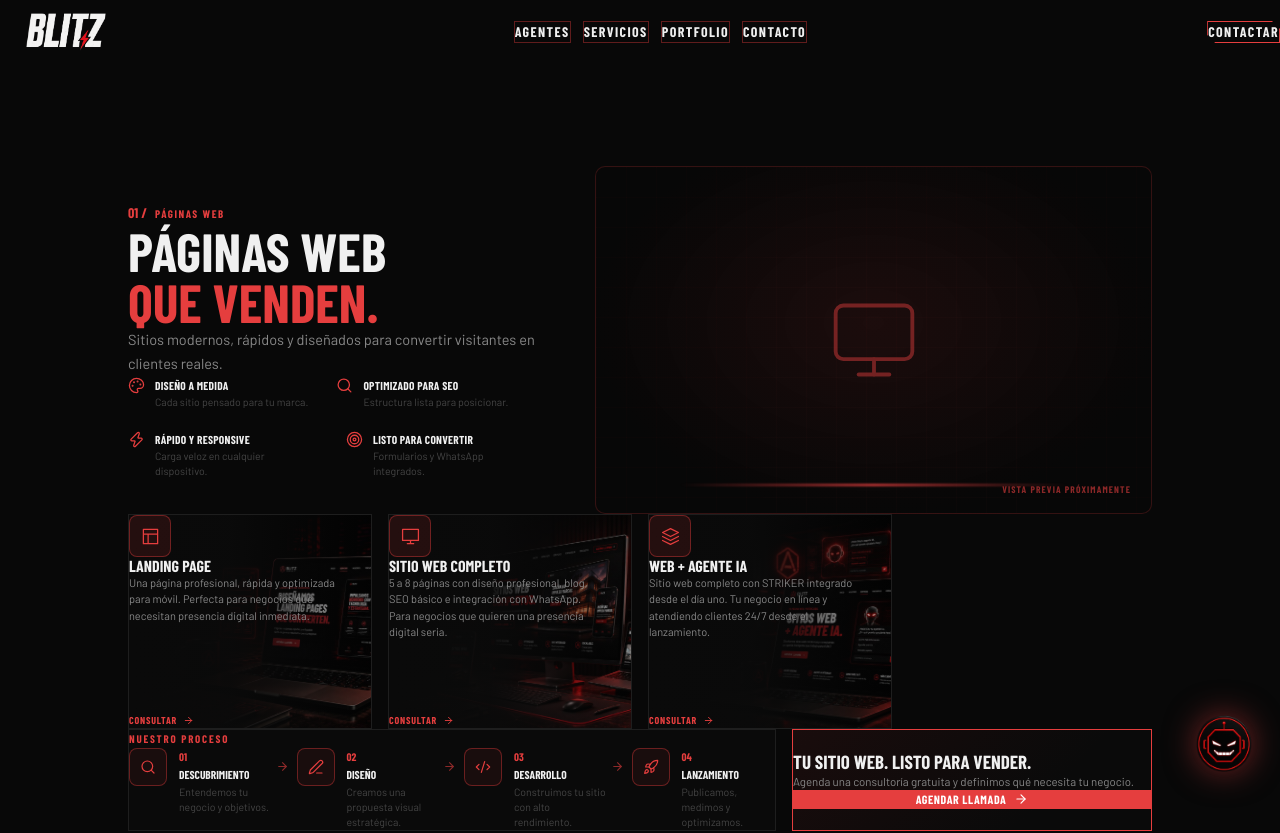
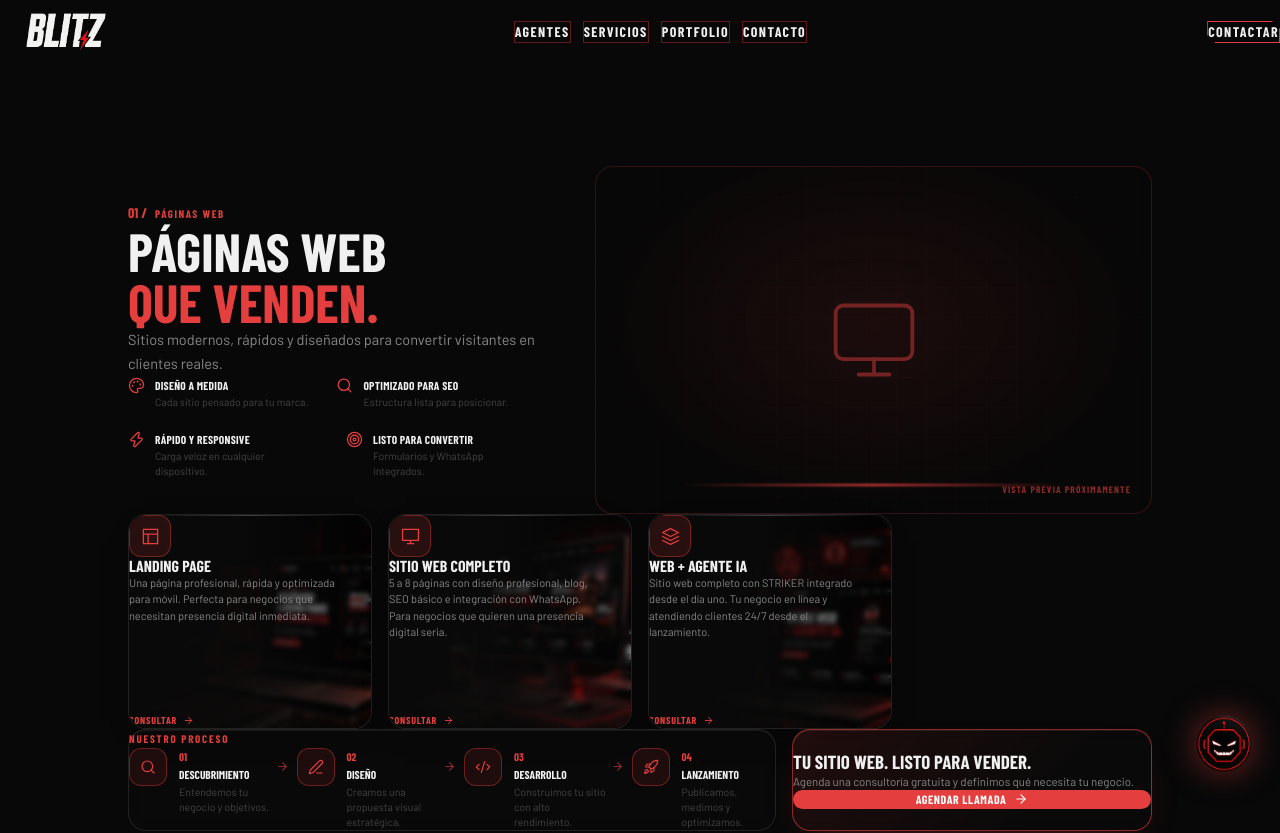
Before and after one commit to dacabrero11/blitz, a Next.js app: page /servicios/categoria/paginas-web in a window 1280 px wide. Shown: the top 833 px of the page. Built offline with nearby package versions, Linux system fonts and the light colour scheme; a web font is replaced by a local one.

Commit message:
Color por sección (Páginas Web rojo, Automatización azul, Diseño morado), cards con bordes redondeados y efecto glass, y tilt 3D en hover que sigue al cursor

```diff
--- a/components/sections/CategoriaSection.tsx
+++ b/components/sections/CategoriaSection.tsx
@@ -1,4 +1,4 @@
-import Link from 'next/link'
+import { TiltCard } from '@/components/ui/TiltCard'
 import {
   Zap, TrendingUp, DollarSign, Shield, Search, Edit3, Settings, BarChart3,
   Star, Target, Video, CheckCircle, ArrowRight, MessageCircle, Monitor,
@@ -40,7 +40,7 @@ function HeroVisualPlaceholder({ acento }: { acento: string }) {
         aspectRatio: '16 / 10',
         background: `radial-gradient(ellipse at 50% 45%, ${acento}18, #070707 72%)`,
         border: `1px solid ${acento}33`,
-        borderRadius: 10,
+        borderRadius: 18,
       }}
     >
       <div
@@ -88,7 +88,7 @@ function Badge({ icon, label, acento }: { icon: string; label: string; acento: s
     <div className="flex flex-col items-center gap-1.5" style={{ width: 74 }}>
       <div
         className="flex items-center justify-center"
-        style={{ width: 44, height: 44, background: 'rgba(10,10,10,0.85)', border: `1px solid ${acento}55`, borderRadius: 8 }}
+        style={{ width: 44, height: 44, background: 'rgba(10,10,10,0.85)', border: `1px solid ${acento}55`, borderRadius: 12, backdropFilter: 'blur(6px)' }}
       >
         <Ico name={icon} size={19} color={acento} />
       </div>
@@ -193,11 +193,17 @@ export function CategoriaSection({ cat, index }: { cat: Categoria; index: number
         {/* ─── CARDS: 4 per row ─── */}
         <div className="grid grid-cols-1 sm:grid-cols-2 lg:grid-cols-4 gap-4 mb-4">
           {cat.items.map((item) => (
-            <Link
+            <TiltCard
               key={item.slug}
               href={`/servicios/${item.slug}`}
-              className="group relative overflow-hidden flex flex-col justify-between transition-colors duration-200"
-              style={{ minHeight: 215, border: '1px solid var(--border)', background: '#0a0a0a' }}
+              accent={cat.acento}
+              className="group relative overflow-hidden flex flex-col justify-between"
+              style={{
+                minHeight: 215,
+                borderRadius: 18,
+                border: '1px solid rgba(255,255,255,0.10)',
+                background: 'rgba(10,10,10,0.55)',
+              }}
             >
               {/* Background image, bleeding to the right */}
               <div className="absolute inset-0">
@@ -207,21 +213,40 @@ export function CategoriaSection({ cat, index }: { cat: Categoria; index: number
                 ) : (
                   <CardImagePlaceholder acento={cat.acento} />
                 )}
+                {/* Frosted glass layer over the image */}
                 <div
                   className="absolute inset-0"
-                  style={{ background: 'linear-gradient(90deg, #0a0a0a 0%, rgba(10,10,10,0.96) 42%, rgba(10,10,10,0.55) 72%, rgba(10,10,10,0.25) 100%)' }}
+                  style={{
+                    backdropFilter: 'blur(2.5px)',
+                    WebkitBackdropFilter: 'blur(2.5px)',
+                    background:
+                      'linear-gradient(90deg, rgba(10,10,10,0.95) 0%, rgba(10,10,10,0.88) 44%, rgba(10,10,10,0.5) 74%, rgba(10,10,10,0.22) 100%)',
+                  }}
+                />
+                {/* Accent wash that grows on hover */}
+                <div
+                  className="absolute inset-0 opacity-0 group-hover:opacity-100 transition-opacity duration-300 pointer-events-none"
+                  style={{ background: `radial-gradient(ellipse at 15% 0%, ${cat.acento}1f, transparent 62%)` }}
+                />
+                {/* Glass edge highlight */}
+                <div
+                  className="absolute pointer-events-none"
+                  style={{ top: 0, left: '8%', right: '8%', height: 1, background: 'linear-gradient(90deg, transparent, rgba(255,255,255,0.22), transparent)' }}
                 />
               </div>
 
-              <div
-                className="absolute inset-0 opacity-0 group-hover:opacity-100 transition-opacity pointer-events-none"
-                style={{ border: `1px solid ${cat.acento}` }}
-              />
-
               <div className="relative p-5">
                 <div
-                  className="flex items-center justify-center mb-4"
-                  style={{ width: 42, height: 42, background: `${cat.acento}1f`, border: `1px solid ${cat.acento}66`, borderRadius: 8 }}
+                  className="flex items-center justify-center mb-4 transition-transform duration-300 group-hover:scale-105"
+                  style={{
+                    width: 42,
+                    height: 42,
+                    background: `${cat.acento}26`,
+                    border: `1px solid ${cat.acento}66`,
+                    borderRadius: 12,
+                    backdropFilter: 'blur(6px)',
+                    WebkitBackdropFilter: 'blur(6px)',
+                  }}
                 >
                   <svg width="19" height="19" viewBox="0 0 24 24" fill="none" stroke={cat.acento} strokeWidth="1.6" strokeLinecap="round" strokeLinejoin="round">
                     <path d={item.icon} />
@@ -242,13 +267,23 @@ export function CategoriaSection({ cat, index }: { cat: Categoria; index: number
                 Consultar
                 <ArrowRight size={11} />
               </div>
-            </Link>
+            </TiltCard>
           ))}
         </div>
 
         {/* ─── PROCESS + CTA ─── */}
         <div className="grid grid-cols-1 lg:grid-cols-[minmax(0,1fr)_minmax(0,360px)] gap-4">
-          <div className="p-7" style={{ border: '1px solid var(--border)', background: '#0a0a0a' }}>
+          <div
+            className="p-7"
+            style={{
+              borderRadius: 18,
+              border: '1px solid rgba(255,255,255,0.10)',
+              background: 'rgba(10,10,10,0.6)',
+              backdropFilter: 'blur(6px)',
+              WebkitBackdropFilter: 'blur(6px)',
+              boxShadow: 'inset 0 1px 0 rgba(255,255,255,0.06)',
+            }}
+          >
             <p className="font-display font-bold uppercase mb-6" style={{ fontSize: 11, letterSpacing: '0.16em', color: cat.acento }}>
               Nuestro proceso
             </p>
@@ -257,7 +292,7 @@ export function CategoriaSection({ cat, index }: { cat: Categoria; index: number
                 <div key={step.title} className="relative flex gap-3">
                   <div
                     className="flex items-center justify-center flex-shrink-0"
-                    style={{ width: 38, height: 38, border: `1px solid ${cat.acento}66`, borderRadius: 8, background: `${cat.acento}12` }}
+                    style={{ width: 38, height: 38, border: `1px solid ${cat.acento}66`, borderRadius: 12, background: `${cat.acento}1a` }}
                   >
                     <Ico name={step.icon} size={16} color={cat.acento} />
                   </div>
@@ -280,7 +315,14 @@ export function CategoriaSection({ cat, index }: { cat: Categoria; index: number
 
           <div
             className="p-7 flex flex-col justify-center"
-            style={{ border: `1px solid ${cat.acento}`, background: `linear-gradient(135deg, ${cat.acento}14, #0a0a0a 70%)` }}
+            style={{
+              borderRadius: 18,
+              border: `1px solid ${cat.acento}99`,
+              background: `linear-gradient(135deg, ${cat.acento}1f, rgba(10,10,10,0.75) 70%)`,
+              backdropFilter: 'blur(6px)',
+              WebkitBackdropFilter: 'blur(6px)',
+              boxShadow: `inset 0 1px 0 rgba(255,255,255,0.08), 0 18px 44px -22px ${cat.acento}66`,
+            }}
           >
             <p className="font-display font-black uppercase mb-3" style={{ fontSize: 19, color: 'var(--white)', lineHeight: 1.15 }}>
               {l.ctaTitle}
@@ -293,7 +335,7 @@ export function CategoriaSection({ cat, index }: { cat: Categoria; index: number
               target="_blank"
               rel="noopener noreferrer"
               className="inline-flex items-center justify-center gap-2 font-display font-bold uppercase text-white px-6 py-3 transition-opacity hover:opacity-90"
-              style={{ fontSize: 12, letterSpacing: '0.05em', background: cat.acento }}
+              style={{ fontSize: 12, letterSpacing: '0.05em', background: cat.acento, borderRadius: 10 }}
             >
               Agendar llamada
               <ArrowRight size={14} />
--- /dev/null
+++ b/components/ui/TiltCard.tsx
@@ -0,0 +1,72 @@
+'use client'
+
+import Link from 'next/link'
+import { useRef, useState, type ReactNode, type CSSProperties, type MouseEvent } from 'react'
+
+const MAX_TILT = 7 // degrees
+
+interface TiltCardProps {
+  href: string
+  accent: string
+  children: ReactNode
+  className?: string
+  style?: CSSProperties
+}
+
+/**
+ * Card wrapper that tilts in 3D following the cursor, with a soft accent glow on hover.
+ * Falls back to a static card when the user prefers reduced motion.
+ */
+export function TiltCard({ href, accent, children, className, style }: TiltCardProps) {
+  const ref = useRef<HTMLAnchorElement>(null)
+  const [transform, setTransform] = useState<string | undefined>(undefined)
+  const [hovered, setHovered] = useState(false)
+
+  function reducedMotion() {
+    return typeof window !== 'undefined' && window.matchMedia('(prefers-reduced-motion: reduce)').matches
+  }
+
+  function handleMove(e: MouseEvent<HTMLAnchorElement>) {
+    const el = ref.current
+    if (!el || reducedMotion()) return
+    const r = el.getBoundingClientRect()
+    const px = (e.clientX - r.left) / r.width - 0.5
+    const py = (e.clientY - r.top) / r.height - 0.5
+    setTransform(
+      `perspective(900px) rotateX(${(-py * MAX_TILT).toFixed(2)}deg) rotateY(${(px * MAX_TILT).toFixed(2)}deg) translateY(-5px) scale(1.02)`
+    )
+  }
+
+  function handleEnter() {
+    setHovered(true)
+  }
+
+  function handleLeave() {
+    setHovered(false)
+    setTransform(undefined)
+  }
+
+  return (
+    <Link
+      ref={ref}
+      href={href}
+      className={className}
+      onMouseMove={handleMove}
+      onMouseEnter={handleEnter}
+      onMouseLeave={handleLeave}
+      style={{
+        ...style,
+        transform,
+        transformStyle: 'preserve-3d',
+        willChange: 'transform',
+        transition: 'transform 180ms ease-out, box-shadow 250ms ease-out, border-color 250ms ease-out',
+        borderColor: hovered ? `${accent}aa` : 'rgba(255,255,255,0.10)',
+        boxShadow: hovered
+          ? `0 22px 48px -16px ${accent}66, inset 0 1px 0 rgba(255,255,255,0.10)`
+          : '0 10px 30px -18px rgba(0,0,0,0.9), inset 0 1px 0 rgba(255,255,255,0.06)',
+      }}
+    >
+      {children}
+    </Link>
+  )
+}
--- a/lib/servicios.ts
+++ b/lib/servicios.ts
@@ -189,7 +189,7 @@ export const CATEGORIAS: Categoria[] = [
     nombre: 'Servicios Digitales',
     slug: 'servicios-digitales',
     subtitle: 'Tecnología e integraciones que simplifican procesos, ahorran tiempo y multiplican resultados.',
-    acento: '#E53E3E',
+    acento: '#3B82F6',
     count: '8 servicios',
     landing: {
       titleWhite: 'Servicios de',
```
